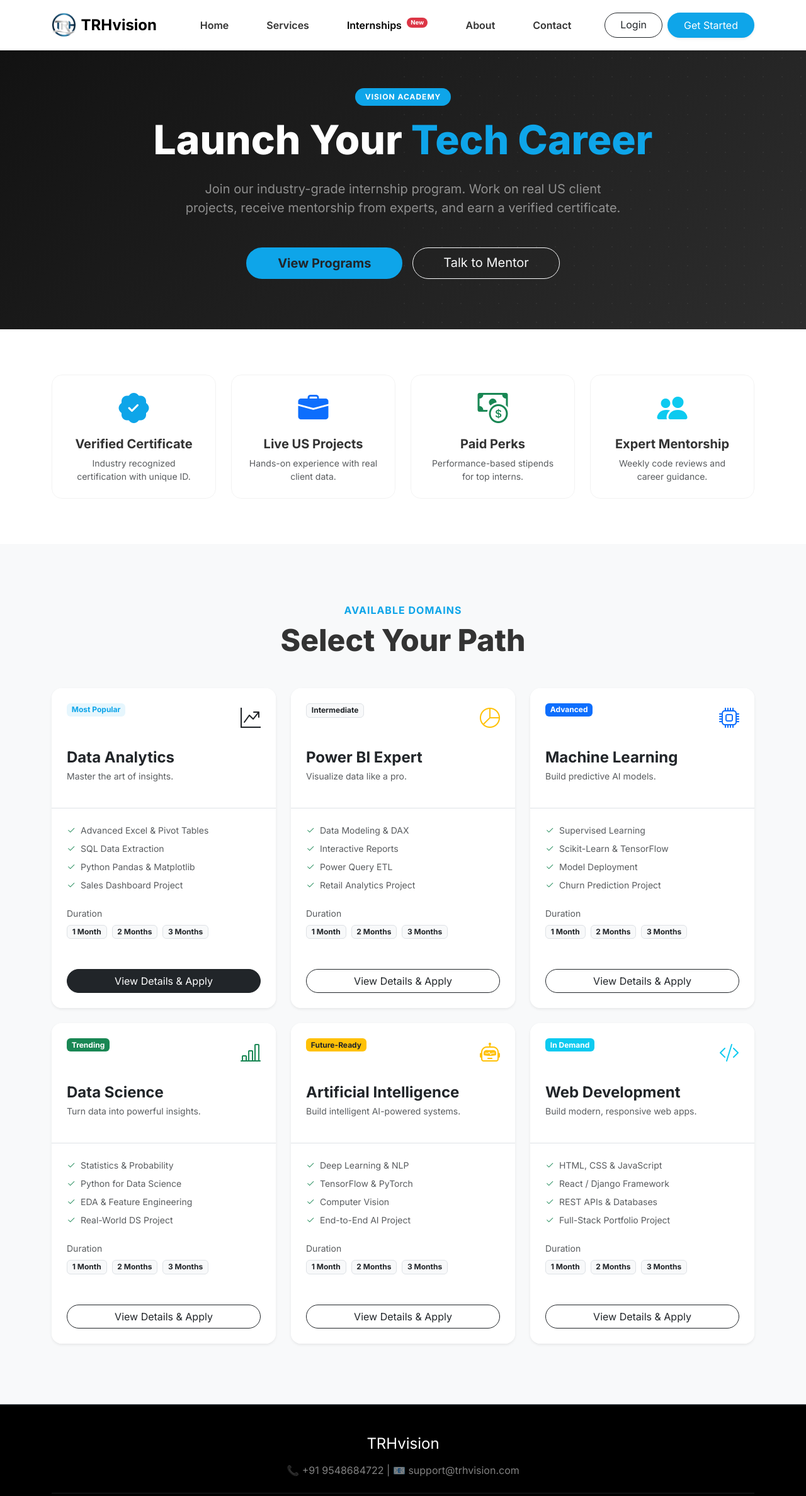
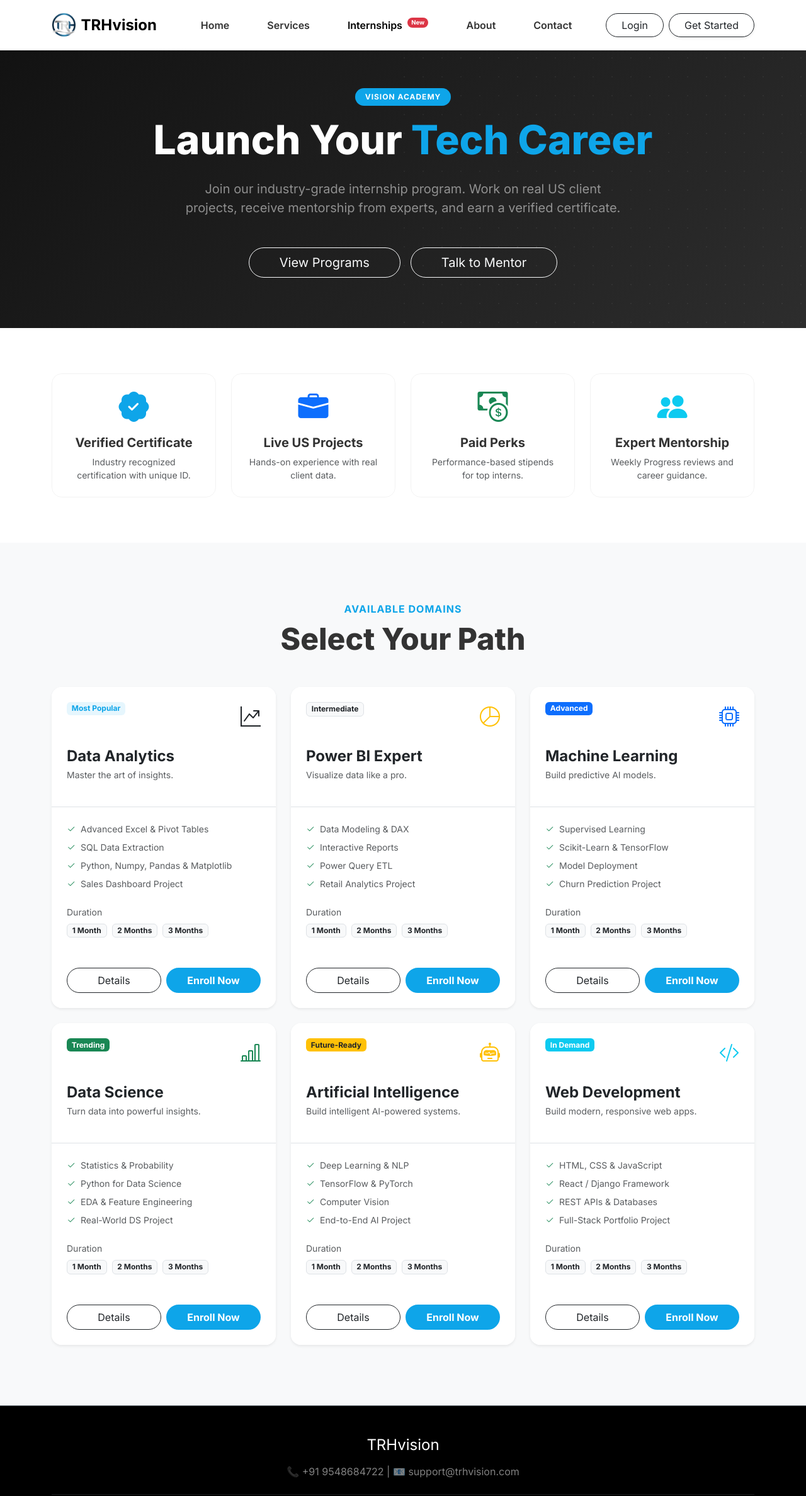
Before and after one commit to himanshutyagi11/TRH-vision, a Django app: page /internship/ in a window 1280 px wide. Shown: the top 2376 px of the page at 63% size. Run offline with Django 5.2, Linux system fonts and the light colour scheme; some libraries are stand-ins or nearby versions.

Commit message:
logo and css

```diff
--- a/TRH/settings.py
+++ b/TRH/settings.py
@@ -29,7 +29,7 @@ SECRET_KEY = os.environ.get('SECRET_KEY', 'unsafe-fallback-key')
 DEBUG = os.environ.get('DEBUG', 'True').lower() in ('true', '1', 't')
 
 ALLOWED_HOSTS = [host.strip() for host in os.environ.get('ALLOWED_HOSTS', '*').split(',') if host.strip()]
-
+#ALLOWED_HOSTS = ['localhost', '[IP_ADDRESS]', '127.0.0.1', '.trhvision.in', '[IP_ADDRESS]']
 # CSRF Trusted Origins for forms/admin access on HTTPS
 CSRF_TRUSTED_ORIGINS = [origin.strip() for origin in os.environ.get('CSRF_TRUSTED_ORIGINS', '').split(',') if origin.strip()]
 
@@ -68,6 +68,7 @@ CKEDITOR_CONFIGS = {
 
 MIDDLEWARE = [
     'django.middleware.security.SecurityMiddleware',
+    'whitenoise.middleware.WhiteNoiseMiddleware',
     'django.contrib.sessions.middleware.SessionMiddleware',
     'django.middleware.common.CommonMiddleware',
     'django.middleware.csrf.CsrfViewMiddleware',
--- a/vision/templates/vision/index.html
+++ b/vision/templates/vision/index.html
@@ -231,7 +231,7 @@
         <div class="hero-blob blob-2"></div>
         <div class="row align-items-center g-5">
             <div class="col-lg-6" data-aos="fade-right">
-                <span class="service-pill">Scale · Transform · Learn</span>
+                <span class="service-pill">Skills. Growth. Success.</span>
                 <h1 class="display-3 fw-800 mb-4 lh-tight">
                     Innovating for <span class="text-orange">Business</span>.<br>
                     Empowering <span class="text-primary">Careers</span>.
@@ -582,8 +582,8 @@
                 <p class="text-white-50 mt-3">Empowering global enterprises with cutting-edge data solutions while nurturing the next generation of tech talent.</p>
                 <div class="d-flex gap-3 mt-4">
                     <a href="https://www.linkedin.com/company/rhtvision/?viewAsMember=true" class="text-white-50 hover-white"><i class="bi bi-linkedin fs-5"></i></a>
-                    <a href="#" class="text-white-50 hover-white"><i class="bi bi-twitter-x fs-5"></i></a>
-                    <a href="#" class="text-white-50 hover-white"><i class="bi bi-instagram fs-5"></i></a>
+
+                    <a href="https://www.instagram.com/trhvision?igsh=MXhlZ2N6eWQ1dGprMA==" class="text-white-50 hover-white"><i class="bi bi-instagram fs-5"></i></a>
                 </div>
             </div>
             <div class="col-6 col-lg-2 offset-lg-1">
--- a/vision/templates/vision/internship.html
+++ b/vision/templates/vision/internship.html
@@ -81,7 +81,7 @@
                 <div class="d-flex gap-2">
                     <a href="{% url 'sigin' %}" class="btn btn-outline-dark rounded-pill px-4">Login</a>
                     <a href="{% url 'contact' %}"
-                        class="btn btn-orange rounded-pill px-4 text-white hover-up shadow-sm">Get Started</a>
+                        class="btn btn-outline-dark rounded-pill px-4 hover-up shadow-sm">Get Started</a>
                 </div>
             </div>
         </div>
@@ -97,7 +97,7 @@
                 mentorship from experts, and earn a verified certificate.
             </p>
             <div class="d-flex justify-content-center gap-3">
-                <a href="#programs" class="btn btn-orange btn-lg rounded-pill px-5 fw-bold hover-up">View Programs</a>
+                <a href="#programs" class="btn btn-outline-light btn-lg rounded-pill px-5 hover-up">View Programs</a>
                 <a href="{% url 'contact' %}" class="btn btn-outline-light btn-lg rounded-pill px-5 hover-up">Talk to
                     Mentor</a>
             </div>
@@ -133,7 +133,7 @@
                     <div class="feature-card p-4 rounded-4 h-100">
                         <div class="mb-3 text-info"><i class="bi bi-people-fill display-5"></i></div>
                         <h5 class="fw-bold">Expert Mentorship</h5>
-                        <p class="text-muted small mb-0">Weekly code reviews and career guidance.</p>
+                        <p class="text-muted small mb-0">Weekly Progress reviews and career guidance.</p>
                     </div>
                 </div>
             </div>
@@ -165,8 +165,8 @@
                                     Excel & Pivot Tables</li>
                                 <li class="mb-2 text-muted small"><i class="bi bi-check2 text-success me-2"></i>SQL Data
                                     Extraction</li>
-                                <li class="mb-2 text-muted small"><i class="bi bi-check2 text-success me-2"></i>Python
-                                    Pandas & Matplotlib</li>
+                                <li class="mb-2 text-muted small"><i class="bi bi-check2 text-success me-2"></i>Python,
+                                    Numpy, Pandas & Matplotlib</li>
                                 <li class="mb-2 text-muted small"><i class="bi bi-check2 text-success me-2"></i>Sales
                                     Dashboard Project</li>
                             </ul>
@@ -184,9 +184,10 @@
                                 </div>-->
                             </div>
                         </div>
-                        <div class="card-footer p-4 bg-white border-top-0">
-                            <button class="btn btn-dark w-100 rounded-pill" data-bs-toggle="modal"
-                                data-bs-target="#dataModal">View Details & Apply</button>
+                        <div class="card-footer p-4 bg-white border-top-0 d-flex gap-2">
+                            <button class="btn btn-outline-dark w-50 rounded-pill" data-bs-toggle="modal"
+                                data-bs-target="#dataModal">Details</button>
+                            <a href="{% url 'enroll' %}" class="btn btn-orange w-50 rounded-pill text-white fw-bold d-flex align-items-center justify-content-center text-decoration-none">Enroll Now</a>
                         </div>
                     </div>
                 </div>
@@ -227,9 +228,10 @@
                                 </div>-->
                             </div>
                         </div>
-                        <div class="card-footer p-4 bg-white border-top-0">
-                            <button class="btn btn-outline-dark w-100 rounded-pill" data-bs-toggle="modal"
-                                data-bs-target="#powerbiModal">View Details & Apply</button>
+                        <div class="card-footer p-4 bg-white border-top-0 d-flex gap-2">
+                            <button class="btn btn-outline-dark w-50 rounded-pill" data-bs-toggle="modal"
+                                data-bs-target="#powerbiModal">Details</button>
+                            <a href="{% url 'enroll' %}" class="btn btn-orange w-50 rounded-pill text-white fw-bold d-flex align-items-center justify-content-center text-decoration-none">Enroll Now</a>
                         </div>
                     </div>
                 </div>
@@ -270,9 +272,10 @@
                                 </div>-->
                             </div>
                         </div>
-                        <div class="card-footer p-4 bg-white border-top-0">
-                            <button class="btn btn-outline-dark w-100 rounded-pill" data-bs-toggle="modal"
-                                data-bs-target="#mlModal">View Details & Apply</button>
+                        <div class="card-footer p-4 bg-white border-top-0 d-flex gap-2">
+                            <button class="btn btn-outline-dark w-50 rounded-pill" data-bs-toggle="modal"
+                                data-bs-target="#mlModal">Details</button>
+                            <a href="{% url 'enroll' %}" class="btn btn-orange w-50 rounded-pill text-white fw-bold d-flex align-items-center justify-content-center text-decoration-none">Enroll Now</a>
                         </div>
                     </div>
                 </div>
@@ -310,9 +313,10 @@
                                 </div>
                             </div>
                         </div>
-                        <div class="card-footer p-4 bg-white border-top-0">
-                            <button class="btn btn-outline-dark w-100 rounded-pill" data-bs-toggle="modal"
-                                data-bs-target="#dsModal">View Details & Apply</button>
+                        <div class="card-footer p-4 bg-white border-top-0 d-flex gap-2">
+                            <button class="btn btn-outline-dark w-50 rounded-pill" data-bs-toggle="modal"
+                                data-bs-target="#dsModal">Details</button>
+                            <a href="{% url 'enroll' %}" class="btn btn-orange w-50 rounded-pill text-white fw-bold d-flex align-items-center justify-content-center text-decoration-none">Enroll Now</a>
                         </div>
                     </div>
                 </div>
@@ -350,9 +354,10 @@
                                 </div>
                             </div>
                         </div>
-                        <div class="card-footer p-4 bg-white border-top-0">
-                            <button class="btn btn-outline-dark w-100 rounded-pill" data-bs-toggle="modal"
-                                data-bs-target="#aiModal">View Details & Apply</button>
+                        <div class="card-footer p-4 bg-white border-top-0 d-flex gap-2">
+                            <button class="btn btn-outline-dark w-50 rounded-pill" data-bs-toggle="modal"
+                                data-bs-target="#aiModal">Details</button>
+                            <a href="{% url 'enroll' %}" class="btn btn-orange w-50 rounded-pill text-white fw-bold d-flex align-items-center justify-content-center text-decoration-none">Enroll Now</a>
                         </div>
                     </div>
                 </div>
@@ -390,9 +395,10 @@
                                 </div>
                             </div>
                         </div>
-                        <div class="card-footer p-4 bg-white border-top-0">
-                            <button class="btn btn-outline-dark w-100 rounded-pill" data-bs-toggle="modal"
-                                data-bs-target="#webdevModal">View Details & Apply</button>
+                        <div class="card-footer p-4 bg-white border-top-0 d-flex gap-2">
+                            <button class="btn btn-outline-dark w-50 rounded-pill" data-bs-toggle="modal"
+                                data-bs-target="#webdevModal">Details</button>
+                            <a href="{% url 'enroll' %}" class="btn btn-orange w-50 rounded-pill text-white fw-bold d-flex align-items-center justify-content-center text-decoration-none">Enroll Now</a>
                         </div>
                     </div>
                 </div>
```
Also changed, not shown: vision/templates/vision/services.html (+28 -18 lines).
